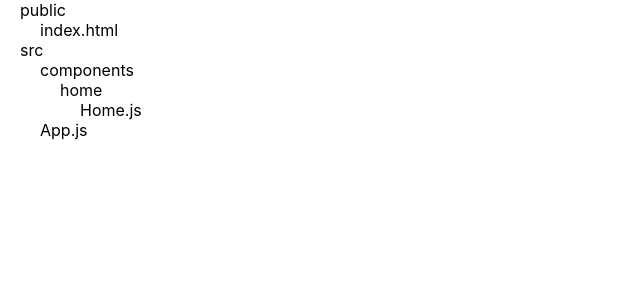
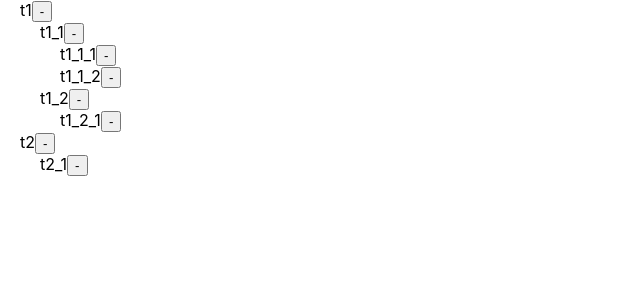
Before and after one commit to Siyou-Wu/new_react, a React (Create React App) app: page / in a window 1280 px wide. Shown: the top 300 px of the page, without its empty margins (0-640 px from the left). Built offline with nearby package versions, Linux system fonts and the light colour scheme.

Commit message:
achieve recursion render

```diff
--- a/src/MyJsonViewer.js
+++ b/src/MyJsonViewer.js
@@ -1,65 +1,70 @@
 import React, { useState } from 'react';
 
-function MyJsonViewer({json}) {
-
-    const data =  [
-        {
-          isFolder: true,
-          name: "public",
-          children: [
-            {
-              isFolder: false,
-              name: "index.html",
+function MyJsonViewer({ json }) {
+    const data2 = {
+        expand: true,
+        children: {
+            t1: {
+                expand: true,
+                children: {
+                    t1_1: {
+                        expand: true,
+                        children: {
+                            t1_1_1: {
+                                expand: true
+                            },
+                            t1_1_2: {
+                                expand: true
+                            }
+                        }
+                    },
+                    t1_2: {
+                        expand: true,
+                        children: {
+                            t1_2_1: {
+                                expand: true
+                            }
+                        }
+                    }
+                }
             },
-          ],
-        },
-        {
-          isFolder: true,
-          name: "src",
-          children: [
-            {
-              isFolder: true,
-              name: "components",
-              children: [
-                {
-                  isFolder: true,
-                  name: "home",
-                  children: [
-                    {
-                      isFolder: false,
-                      name: "Home.js",
-                    },
-                  ],
-                },
-              ],
-            },
-            {
-              isFolder: false,
-              name: "App.js",
-            },
-          ],
-        },
-      ];
-    const RenderJson = ({data}) => {
-        return (
-            <div style={{ paddingLeft: "20px" }}>
-              {data.map((parent) => {
-                return (
-                  <div key={parent.name}>
-                    <span>{parent.name}</span>
-                    {/* Base Condition and Rendering recursive component from inside itself */}
-                    <div>
-                      {parent.children && <RenderJson data={parent.children} />}
-                    </div>
-                  </div>
-                );
-              })}
-            </div>
-          );
+            t2: {
+                expand: true,
+                children: {
+                    t2_1: {
+                        expand: true
+                    }
+                }
+            }
+        }
     }
 
+    const RenderJson2 = ({ data }) => {
+        //const [isExpanded, setIsExpanded] = useState(data.expand)
+        const toggleExpand = () => {
+            console.log("click!")
+        }
+        return (
+            <div>
+                {data.expand && data.children && (
+                    Object.keys(data.children).map((child) => {
+                        return (
+                            <div style={{ paddingLeft: "20px" }}>
+                                {child}
+                                <button onClick={()=> toggleExpand()}>{data.children[child].expand ? '-' : '+'}</button>
+                                {data.children[child] && (<RenderJson2 data={data.children[child]}/>)}
+                            </div>
+                        )
+                    })
+                )
+                }
+            </div>
+        );
+    };
+
+
     return (
-        RenderJson({data: data})
+        RenderJson2({ data: data2 })
     );
 }
 
```
Also changed, not shown: src/sample.js (added, +55 -0 lines).
